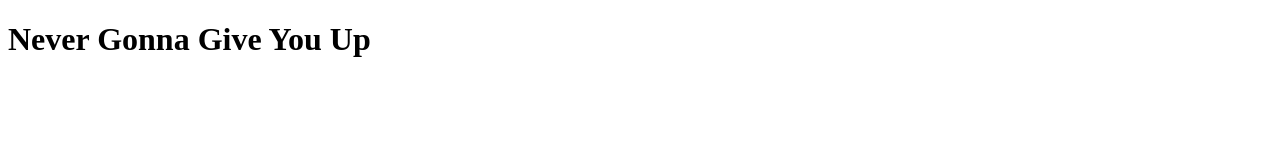
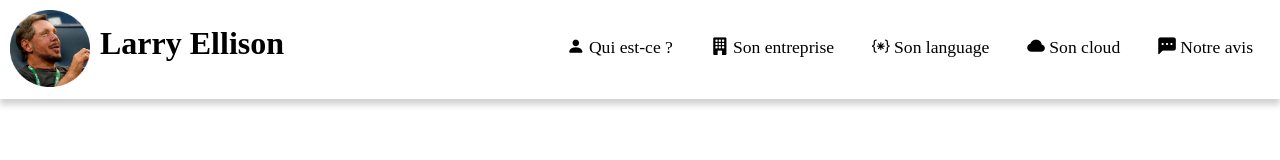
Before and after one commit to BaptGosse/Larry-Ellison-Bio, a plain HTML site: page index.html in a window 1280 px wide. Drawn offline with nearby package versions, Linux system fonts and the light colour scheme.

Commit message:
Navbar and Structure

```diff
--- /dev/null
+++ b/css/style.css
@@ -0,0 +1,57 @@
+html, body{
+    margin: 0;
+    padding: 0;
+}
+header{
+    box-shadow: 0 6px 6px #D3D3D3;
+}
+header figure{
+    display: inline-block;
+    width: 25%;
+    margin-left: 10px;
+    margin-top: 10px;
+    margin-bottom: 8px;
+}
+header figure img{
+    width: 80px;
+}
+header figure h1{
+    display: inline-block;
+    margin-top: 15px;
+    margin-left: 10px;
+    margin-bottom: 0;
+    position: absolute;
+    font-family: "Segoe UI Semibold";
+}
+header nav{
+    margin-top: 37px;
+    width: 70%;
+    float: right;
+}
+header nav ul{
+    text-decoration: none;
+    padding: 0;
+    margin-top: 0;
+    margin-bottom: 0;
+    float: right;
+    margin-right: 10px;
+}
+header nav ul li{
+    display: inline-block;
+    margin-left: 12px;
+    margin-right: 12px;
+}
+header nav ul li a{
+    color: black;
+    text-decoration: none;
+    font-family: "Segoe UI Semilight";
+    font-size: 1.1em;
+    background-color: white;
+    padding: 5px;
+    border-radius: 7px;
+    transition: background-color 0.5s;
+}
+header nav ul li a:hover{
+    background-color: darkgray;
+    color: white;
+}
--- a/index.html
+++ b/index.html
@@ -1,10 +1,64 @@
 <!DOCTYPE html>
-<html lang="en">
-<head>
-    <meta charset="UTF-8">
-    <title>Title</title>
-</head>
+<html lang="fr">
+    <head>
+        <meta charset="UTF-8">
+        <title>Larry Ellison Bio</title>
+        <link rel="stylesheet" type="text/css" href="css/style.css">
+        <link rel="stylesheet" href="https://cdn.jsdelivr.net/npm/bootstrap-icons@1.10.2/font/bootstrap-icons.css">
+        <link rel="icon" type="image/png" href="assets/images/icon.webp">
+    </head>
 <body>
-    <h1>Never Gonna Give You Up</h1>
+<header>
+    <figure>
+        <img src="assets/images/icon.webp">
+        <h1>Larry Ellison</h1>
+    </figure>
+    <nav>
+        <ul>
+            <li>
+                <a href="#whois"><i class="bi bi-person-fill"></i> Qui est-ce ?</a>
+            </li>
+            <li>
+                <a href="#enterprise"><i class="bi bi-building-fill"></i> Son entreprise</a>
+            </li>
+            <li>
+                <a href="#java"><i class="bi bi-braces-asterisk"></i></i> Son language</a>
+            </li>
+            <li>
+                <a href="#cloud"><i class="bi bi-cloud-fill"></i> Son cloud</a>
+            </li>
+            <li>
+                <a href="#comment"><i class="bi bi-chat-left-dots-fill"></i> Notre avis</a>
+            </li>
+        </ul>
+    </nav>
+</header>
+<main>
+    <section id="whois">
+
+
+    </section>
+    <section id="enterprise">
+
+
+    </section>
+    <section id="java">
+
+
+    </section>
+    <section id="cloud">
+
+
+    </section>
+    <section id="comment">
+
+
+    </section>
+</main>
+<footer>
+
+
+</footer>
+
 </body>
 </html>
```
Also changed, not shown: assets/images/icon.webp (added), easteregg.txt (added).
